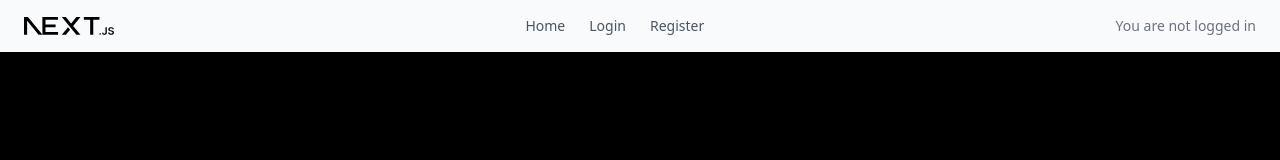
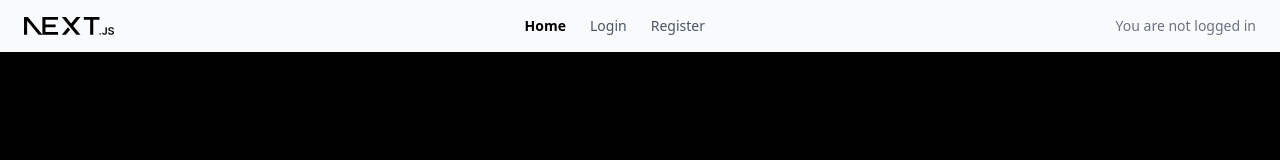
Before and after one commit to Raman992/Practice, a Next.js app: page / in a window 1280 px wide. Shown: the top 160 px of the page. Built offline with nearby package versions, Linux system fonts and the light colour scheme; no server answers.

Commit message:
Implemented usePathname in navbar

```diff
--- a/components/navbar.tsx
+++ b/components/navbar.tsx
@@ -7,6 +7,8 @@ import { RootState } from "@/store/store"
 import { logout } from "@/store/authSlice"
 import { useRouter } from "next/navigation"
 import { useState, useEffect, memo, useCallback } from "react"
+import { usePathname } from "next/navigation"
+
 
 const Navbar = () => {
   const dispatch = useDispatch();
@@ -14,15 +16,22 @@ const Navbar = () => {
   const isAuthenticated = useSelector((state: RootState) => state.auth.isAuthenticated);
   const user = useSelector((state: RootState) => state.auth.user);
   const [mounted, setMounted] = useState(false);
+  const pathname = usePathname();
+
+  const linkClass = (href: string) =>
+    `transition ${pathname === href
+      ? "text-black dark:text-white font-bold"
+      : "text-gray-600 hover:text-black dark:text-gray-300 dark:hover:text-white "
+    }`;
 
   useEffect(() => {
     setMounted(true);
   }, []);
 
-const handleLogout = useCallback(() => {
-  dispatch(logout());
-  router.push("/login");
-}, [dispatch, router]);
+  const handleLogout = useCallback(() => {
+    dispatch(logout());
+    router.push("/login");
+  }, [dispatch, router]);
 
   // Don't render until mounted
   if (!mounted) {
@@ -38,10 +47,7 @@ const handleLogout = useCallback(() => {
           />
         </div>
         <nav className="hidden md:flex items-center gap-6 text-sm font-medium">
-          <Link
-            href="/"
-            className="text-gray-600 hover:text-black dark:text-gray-300 dark:hover:text-white transition"
-          >
+          <Link href="/" className={linkClass("/")}>
             Home
           </Link>
         </nav>
@@ -64,33 +70,21 @@ const handleLogout = useCallback(() => {
         />
       </div>
       <nav className="hidden md:flex items-center gap-6 text-sm font-medium">
-        <Link
-          href="/"
-          className="text-gray-600 hover:text-black dark:text-gray-300 dark:hover:text-white transition"
-        >
+        <Link href="/" className={linkClass("/")}>
           Home
         </Link>
         {!isAuthenticated ? (
           <>
-            <Link
-              href="/login"
-              className="text-gray-600 hover:text-black dark:text-gray-300 dark:hover:text-white transition"
-            >
+            <Link href="/login" className={linkClass("/login")}>
               Login
             </Link>
-            <Link
-              href="/register"
-              className="text-gray-600 hover:text-black dark:text-gray-300 dark:hover:text-white transition"
-            >
+            <Link href="/register" className={linkClass("/register")}>
               Register
             </Link>
           </>
         ) : (
           <>
-            <Link
-              href="/dashboard"
-              className="text-gray-600 hover:text-black dark:text-gray-300 dark:hover:text-white transition"
-            >
+            <Link href="/dashboard" className={linkClass("/dashboard")}>
               Dashboard
             </Link>
             <button
```
